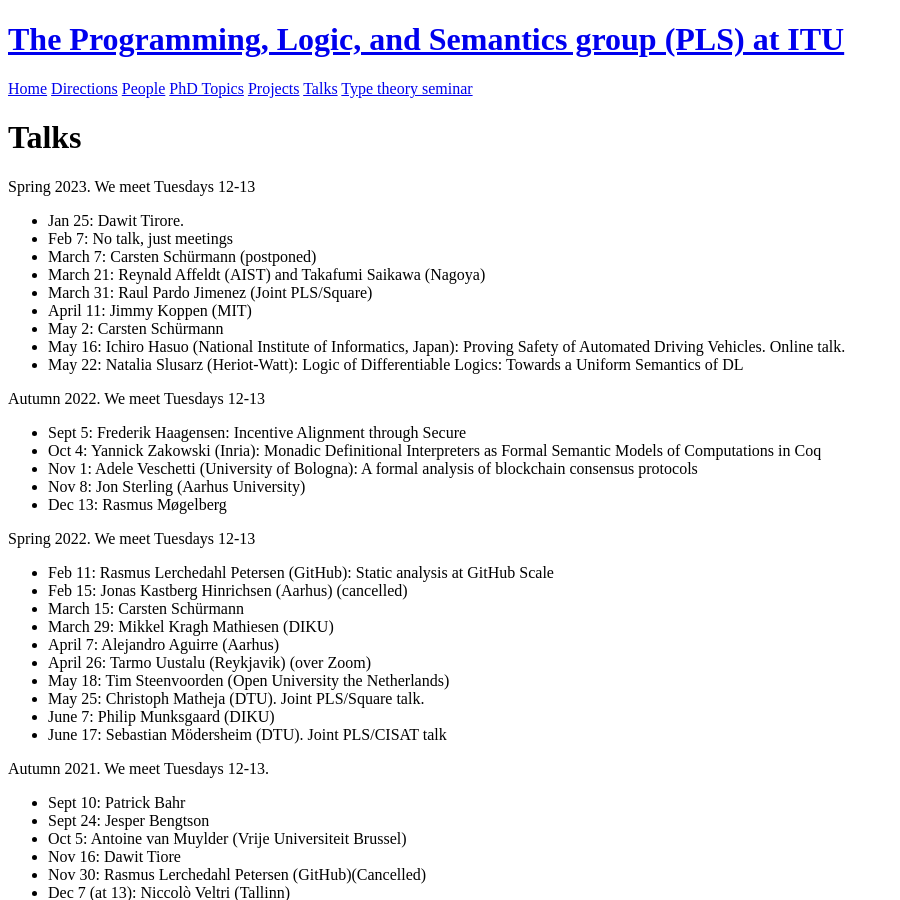
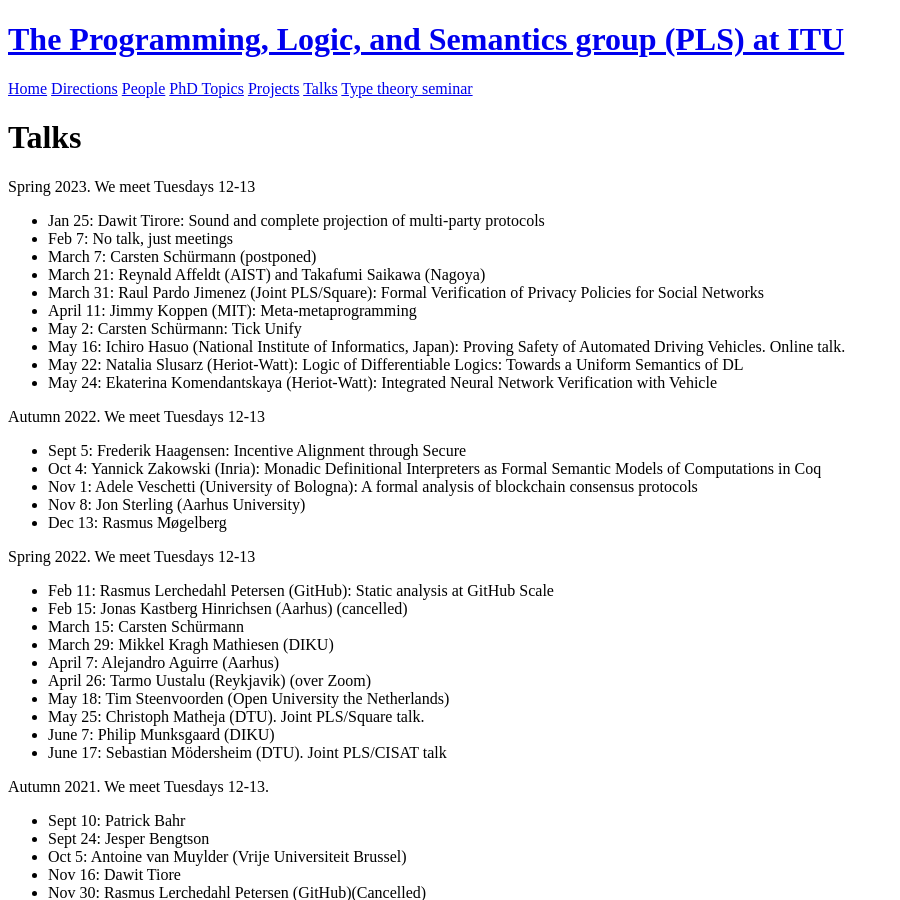
Before and after one commit to rmogelberg/pls.itu.dk, a Jekyll site: the page built from Talks.md, in a window 1280 px wide and 900 px high. Shown: the whole window, without its empty margins (0-900 px from the left). Built offline with Jekyll 4.4.1, drawn with Linux system fonts in a browser that asks for light colours.

Commit message:
Talks and visitors

```diff
--- a/Talks.md
+++ b/Talks.md
@@ -3,16 +3,18 @@ layout: page
 title: Talks
 ---
 Spring 2023. We meet Tuesdays 12-13
-- Jan 25: Dawit Tirore.
+- Jan 25: Dawit Tirore: Sound and complete projection of multi-party protocols
 - Feb 7: No talk, just meetings
 - March 7: Carsten Schürmann (postponed)
 - March 21: Reynald Affeldt (AIST) and Takafumi Saikawa (Nagoya)
-- March 31: Raul Pardo Jimenez (Joint PLS/Square)
-- April 11: Jimmy Koppen (MIT)
-- May 2: Carsten Schürmann
+- March 31: Raul Pardo Jimenez (Joint PLS/Square): Formal Verification of Privacy Policies for Social Networks
+- April 11: Jimmy Koppen (MIT): Meta-metaprogramming
+- May 2: Carsten Schürmann: Tick Unify
 - May 16: Ichiro Hasuo (National Institute of Informatics,
   Japan): Proving Safety of Automated Driving Vehicles. Online talk.
-- May 22: Natalia Slusarz (Heriot-Watt): Logic of Differentiable Logics: Towards a Uniform Semantics of DL
+- May 22: Natalia Slusarz (Heriot-Watt): Logic of Differentiable
+  Logics: Towards a Uniform Semantics of DL
+- May 24: Ekaterina Komendantskaya (Heriot-Watt): Integrated Neural Network Verification with Vehicle
 
 Autumn 2022. We meet Tuesdays 12-13
 - Sept 5: Frederik Haagensen: Incentive Alignment through Secure
```
Also changed, not shown: index.md (+1 -1 lines).
